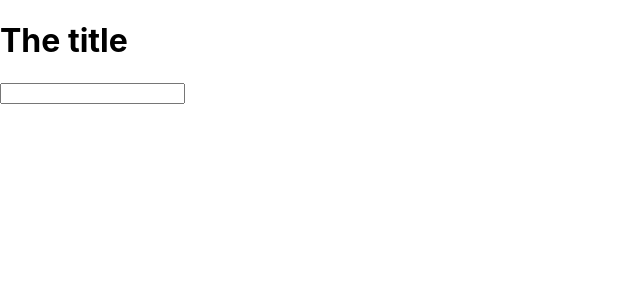
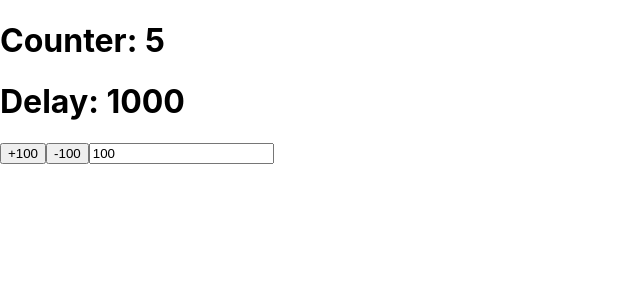
Before and after one commit to Gxelol/Learning-REACT, a React (Create React App) app in the folder learning-hooks/: page / in a window 1280 px wide. Shown: the top 300 px of the page, without its empty margins (0-640 px from the left). Built offline with nearby package versions, Linux system fonts and the light colour scheme.

Commit message:
Creating my own hook

```diff
--- a/learning-hooks/src/App.js
+++ b/learning-hooks/src/App.js
@@ -1,72 +1,37 @@
-import { createContext, useReducer, useContext, useRef } from 'react';
-import P from 'prop-types';
+import { useEffect, useRef, useState } from 'react';
 import './App.css';
 
-// actions.js
-export const actions = {
-  CHANGE_TITLE: 'CHANGE_TITLE'
-}
+const useMyHook = (cb, delay = 1000) => {
+  const savedCb = useRef();
 
-// data.js
-export const globalState = {
-  title: 'The title',
-  body: 'The body body saikou',
-  counter: 0,
-}
+  useEffect(() => {
+    savedCb.current = cb;
+  }, [cb])
 
-// reducer.js
-export const reducer = (state, action) => {
-  switch (action.type) {
-    case actions.CHANGE_TITLE: {
-      console.log('Change title')
-      return { ...state, title: action.payload }
-    }
-  }
+  useEffect(() => {
+    const interval = setInterval(() => {
+      savedCb.current();
+    },  delay)
 
-  return { ...state }
-}
-
-// AppContext.jsx
-export const Context = createContext();
-export const AppContext = ({ children }) => {
-  const [state, dispatch] = useReducer(reducer, globalState);
-
-  const changeTitle = (payload) => {
-    dispatch({ type: actions.CHANGE_TITLE, payload })
-  }
-
-  return <Context.Provider value={{ state, changeTitle }}>{children}</Context.Provider>;
-}
-
-AppContext.propTypes = {
-  children: P.node,
+    return () => clearInterval(interval)
+  }, [delay]);
 };
 
-// H1/index.jsx
-export const H1 = () => {
-  const context = useContext(Context);
-  const inputRef = useRef();
+function App() {
+  const [counter, setCounter] = useState(0);
+  const [delay, setDelay] = useState(1000);
+  const [incrementer, setIncrementer] = useState(100);
+
+  useMyHook(() => setCounter((c) => c + 1), delay)
 
   return (
-    <>
-      <h1
-        onClick={() => context.changeTitle(inputRef.current.value)}>
-        {context.state.title}
-      </h1>
-      <input type="text" ref={inputRef}/>
-    </>
-  )
-}
-
-//App.jsx
-function App() {
-
-  return (
-    <AppContext>
-      <div>
-        <H1 />
-      </div>
-    </AppContext>
+    <div>
+      <h1>Counter: {counter}</h1>
+      <h1>Delay: {delay}</h1>
+      <button onClick={() => {setDelay(d => d + incrementer)}}>+{incrementer}</button>
+      <button onClick={() => {setDelay(d => d - incrementer)}}>-{incrementer}</button>
+      <input type="number" value={incrementer} onChange={(e) => setIncrementer(Number(e.target.value))}/>
+    </div>
   )
 }
 
```
